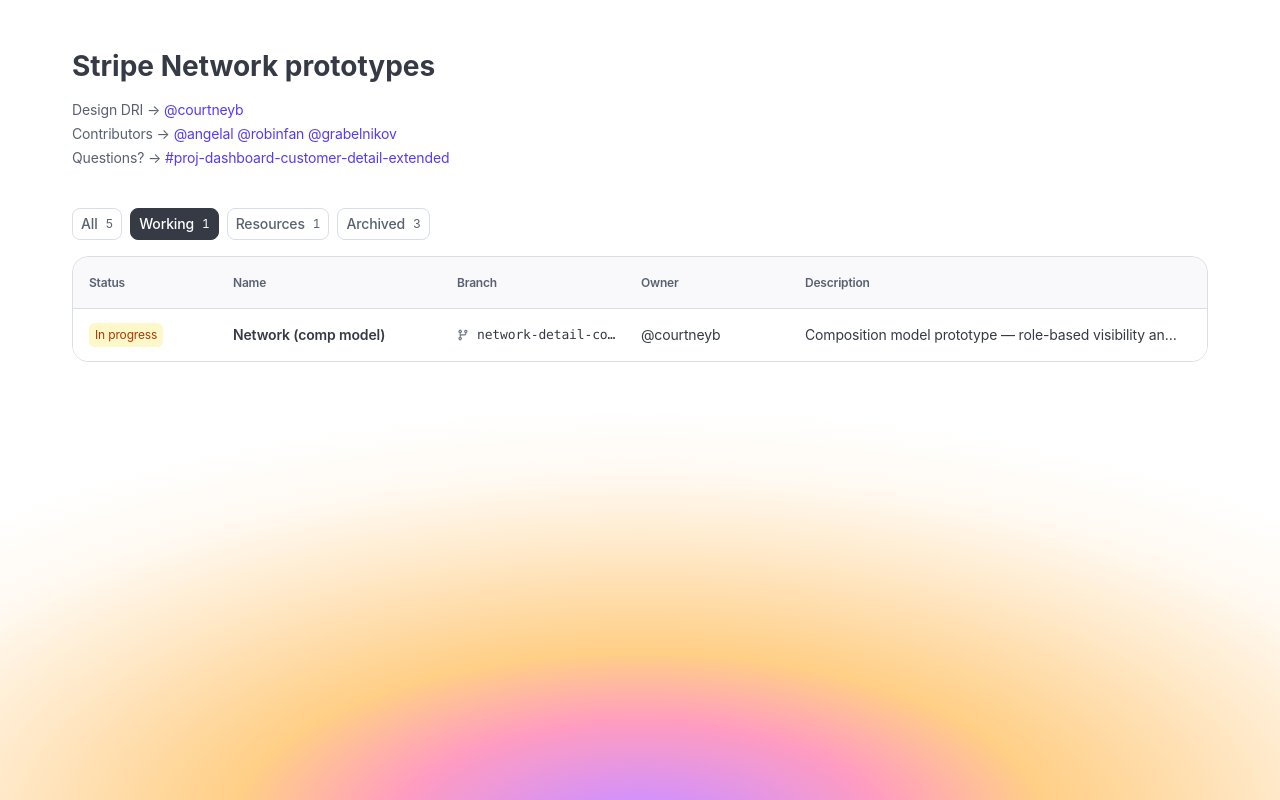
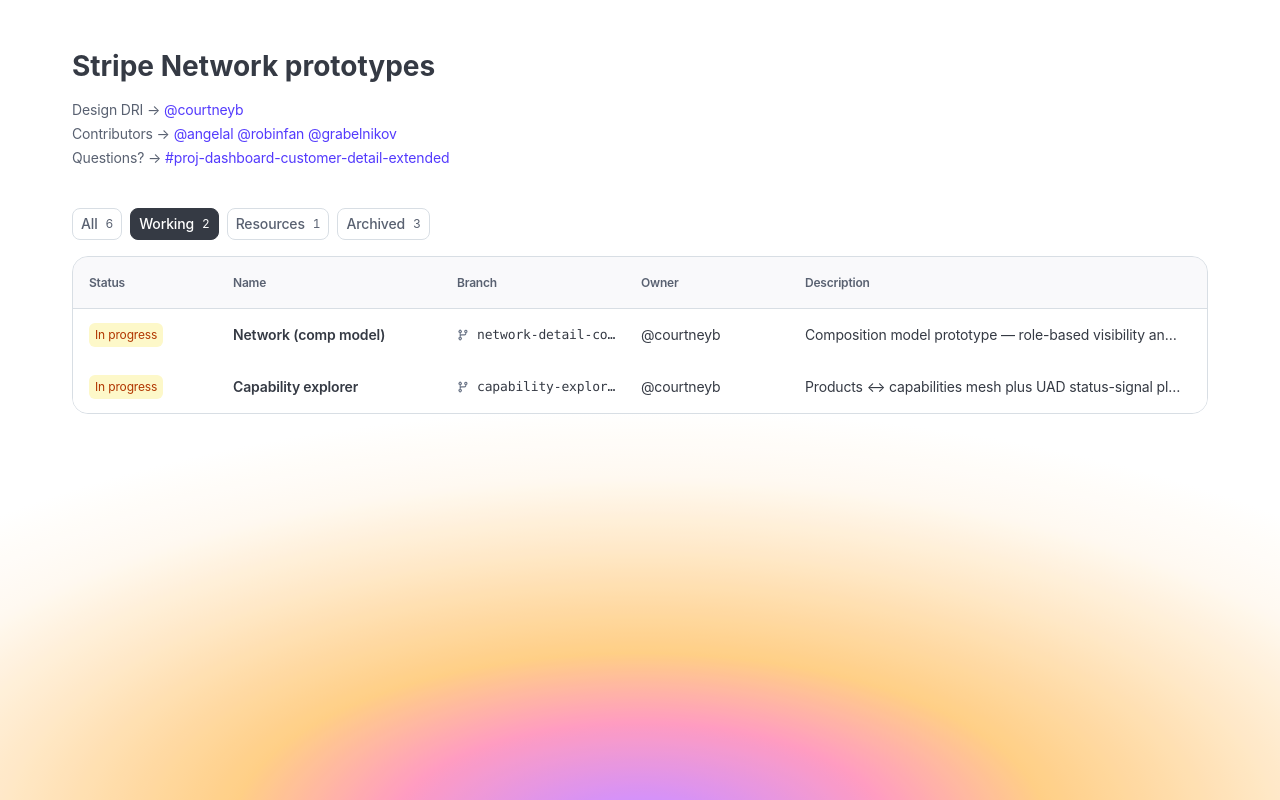
Before and after one commit to courtneyb-stripe/stripe-network, a React (Vite) app: page / in a window 1280 px wide. Built offline with nearby package versions, Linux system fonts and the light colour scheme.

Commit message:
Hub: list Capability explorer with capability-explorer-v0 Vercel preview URL
Matches capability-explorer-v0 branch hub entry so comp-model deployments show the card.

Made-with: Cursor
Committed-By-Agent: cursor

```diff
--- a/src/data/prototypes.ts
+++ b/src/data/prototypes.ts
@@ -70,6 +70,18 @@ const PROTOTYPES_ALL: PrototypeRow[] = [
     url: 'https://stripe-network-git-network-detail-comp-model.vercelapp.stripe.dev/network',
   },
   {
+    id: 'capability-explorer',
+    category: 'working',
+    name: 'Capability explorer',
+    description:
+      'Products ↔ capabilities mesh plus UAD status-signal playground (config → signal → groups)',
+    branch: 'capability-explorer-v0',
+    owner: '@courtneyb',
+    status: 'In progress',
+    lastUpdated: 'Apr 22, 2026',
+    url: 'https://stripe-network-git-capability-explorer-v0.vercelapp.stripe.dev/capability-explorer',
+  },
+  {
     id: 'component-library',
     category: 'resources',
     name: 'Component library',
```
